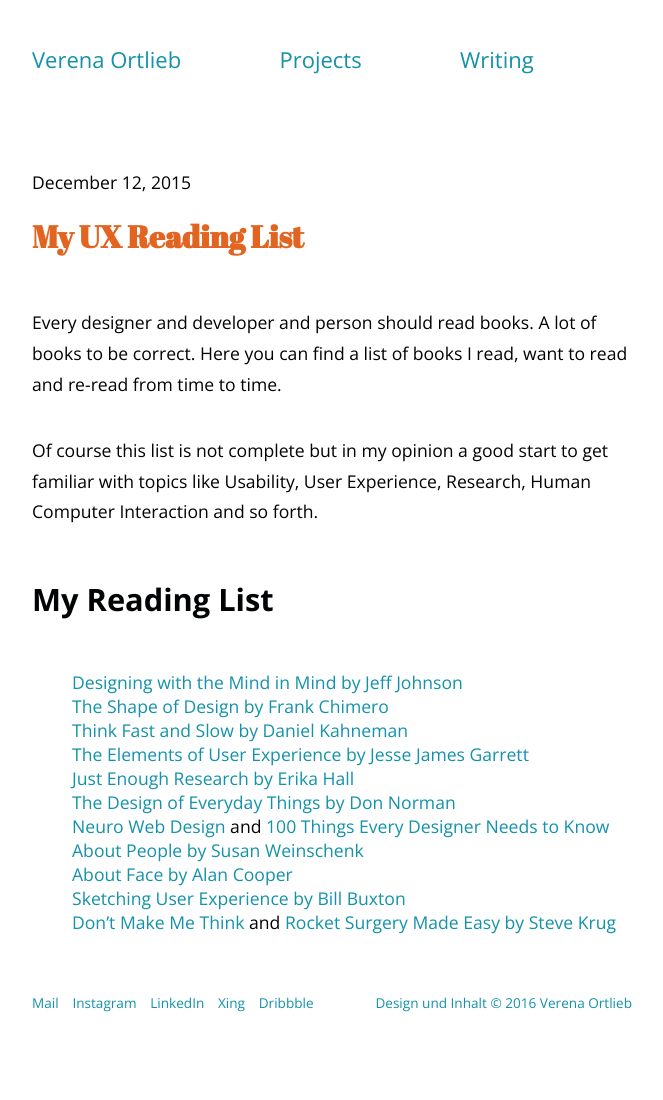
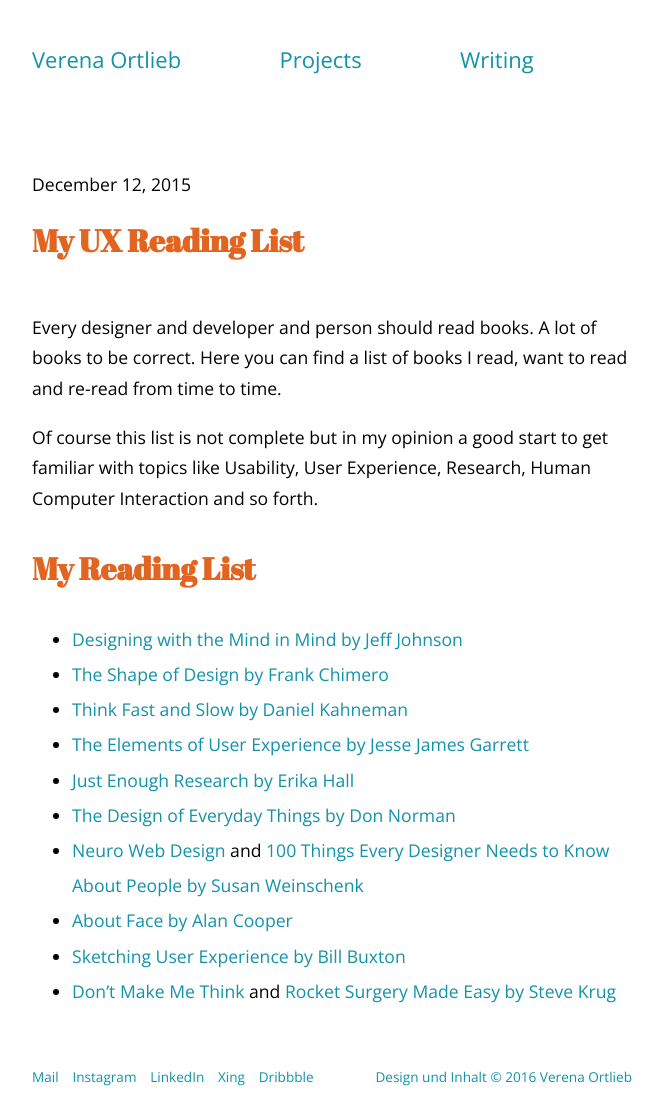
Before and after one commit to Verena-von-O/verena-von-o.github.io, a Jekyll site: the page built from _posts/en/posts/2015-12-12-ux-reading-list.md, in a window 1280 px wide. Shown: the whole page, without its empty margins (308-971 px from the left). Built offline with Jekyll 4.4.1, drawn with Linux system fonts in a browser that asks for light colours; before the commit the page ends 1025 px from its top, so only the background shows below that.

Commit message:
make posts pretty

```diff
--- a/_layouts/post.html
+++ b/_layouts/post.html
@@ -4,13 +4,15 @@
 
 
 {% include date.html date=page.date %}
-<h3 class="post-date">
+<p class="post-date">
     {% if page.lang == 'de' %}
-{{ day }}. {{ month }} {{ year }} </h3>
+{{ day }}. {{ month }} {{ year }} </p>
     {% else %}
 {{ month }} {{ day }}, {{ year }}
     {% endif %}
 
 <h3 class="post-title">{{ page.title }}</h3>
 
+<div class="post">
 {{ content }}
+</div>
--- a/medias/elements/style.scss
+++ b/medias/elements/style.scss
@@ -102,6 +102,8 @@
   font-size: 1.75em;
   font-weight: 700;
   line-height: 1.5em;
+   color: $link-hover;
+  font-family: "Abril Fatface", serif;
 }
 
 p {
@@ -339,6 +341,14 @@
     margin-top: 0em;
   }
 
+.post
+    li {
+    line-height: 2em;
+    list-style: disc
+}
+
+
+
 
 // footer
 footer {
@@ -370,7 +380,6 @@
 
 
 
-
 @media all and (max-width: 700px) {
   footer {
     flex-flow: column nowrap;
```
